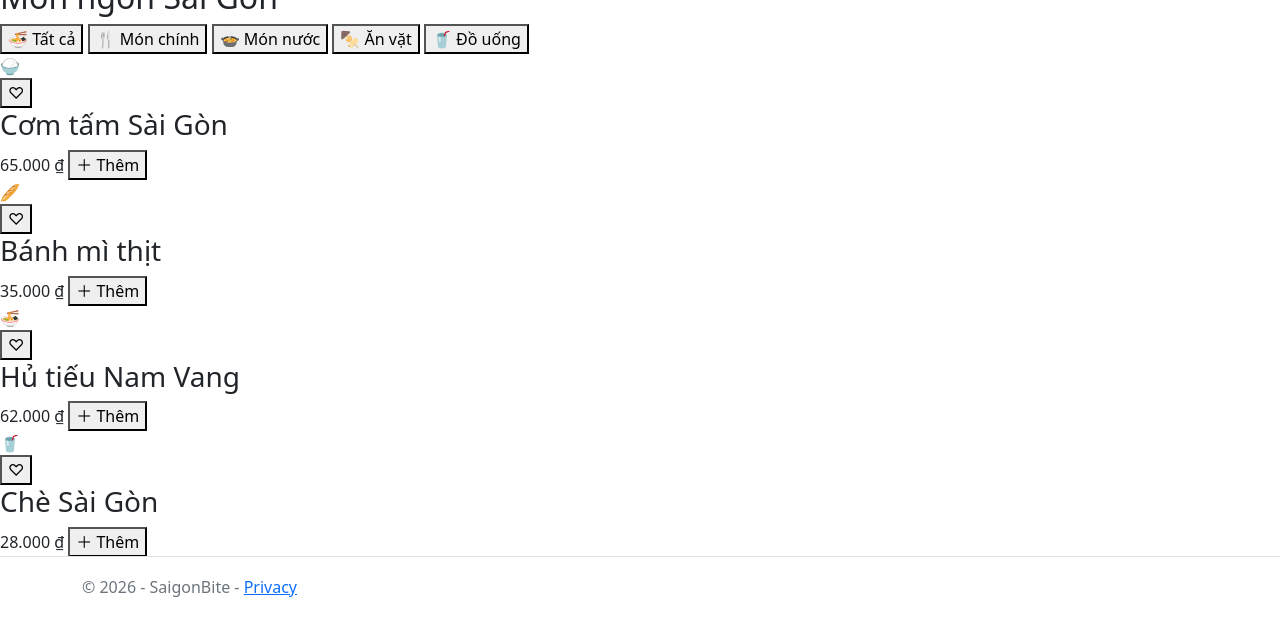
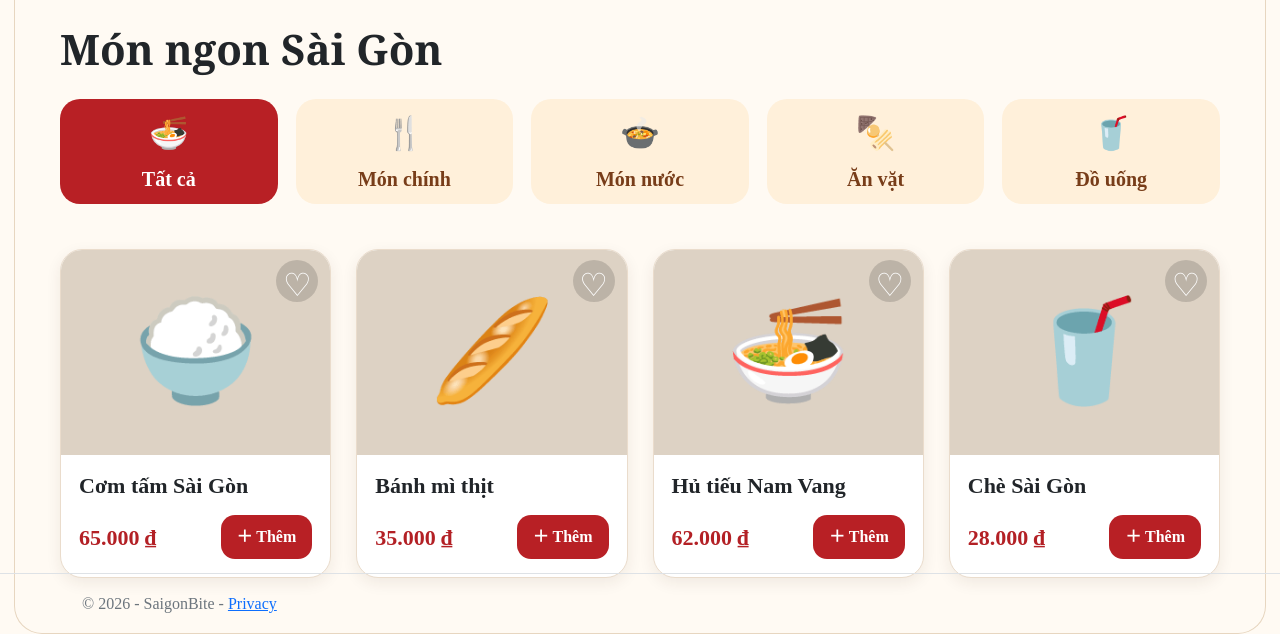
Before and after one commit to huynhngochien6210/SaigonBite, an ASP.NET Core app: page / in a window 1280 px wide. Shown: the part 418-1052 px from the top of the page. Before the commit the page ends 1015 px from the top, so only its background shows below. Run offline with ASP.NET Core 8, Linux system fonts and the light colour scheme; style sheets or scripts are compiled from the project's sources.

Commit message:
design SaigonBite homepage

```diff
--- a/wwwroot/css/site.css
+++ b/wwwroot/css/site.css
@@ -1,3 +1,7 @@
+* {
+    font-family: "Times New Roman", Times, serif;
+}
+
 html {
   font-size: 14px;
 }
@@ -18,5 +22,304 @@ html {
 }
 
 body {
-  margin-bottom: 60px;
+    margin: 0;
+    background: #fffaf3;
+    font-family: "Times New Roman", Times, serif;
 }
+
+.saigonbite-page {
+    width: 100%;
+    min-height: 100vh;
+    background: #fffaf3;
+}
+
+main {
+    width: 100%;
+    margin: 0;
+    padding: 0;
+}
+
+/* =========================
+   SAIGONBITE NAVBAR
+   ========================= */
+
+.sb-navbar {
+    background: #fffaf3;
+    border: 1px solid #e7d6c0;
+    border-radius: 28px 28px 0 0;
+    margin: 12px 14px 0;
+}
+
+.sb-navbar-inner {
+    min-height: 88px;
+    padding: 0 28px;
+    display: flex;
+    align-items: center;
+    justify-content: space-between;
+}
+
+/* Logo */
+
+.sb-brand {
+    display: flex;
+    align-items: center;
+    gap: 10px;
+    text-decoration: none;
+}
+
+    .sb-brand img {
+        width: 72px;
+        height: 58px;
+        object-fit: contain;
+    }
+
+    .sb-brand span {
+        color: #b32025;
+        font-size: 36px;
+        font-weight: 700;
+        font-family: Georgia, serif;
+        font-style: italic;
+    }
+
+/* Navigation */
+
+.sb-nav-links {
+    display: flex;
+    align-items: center;
+    gap: 42px;
+}
+
+.sb-nav-link {
+    position: relative;
+    padding: 30px 4px;
+    color: #161616;
+    text-decoration: none;
+    font-size: 20px;
+    font-weight: 600;
+}
+
+    .sb-nav-link:hover {
+        color: #b32025;
+    }
+
+    .sb-nav-link.active {
+        color: #b32025;
+    }
+
+        .sb-nav-link.active::after {
+            content: "";
+            position: absolute;
+            bottom: 17px;
+            left: 0;
+            right: 0;
+            height: 5px;
+            border-radius: 10px;
+            background: #b32025;
+        }
+
+/* Right */
+
+.sb-nav-right {
+    display: flex;
+    align-items: center;
+    gap: 28px;
+}
+
+.sb-cart {
+    color: #b32025;
+    font-size: 34px;
+    text-decoration: none;
+}
+
+.sb-user {
+    display: flex;
+    align-items: center;
+    gap: 9px;
+    font-size: 18px;
+    font-weight: 600;
+}
+
+.sb-user-avatar {
+    width: 42px;
+    height: 42px;
+    display: flex;
+    align-items: center;
+    justify-content: center;
+    border-radius: 50%;
+    background: #35a853;
+    font-size: 23px;
+}
+
+.sb-arrow {
+    font-size: 22px;
+}
+/* =========================
+   SAIGONBITE HOME
+   ========================= */
+
+body {
+    background: #fffaf3;
+}
+
+.saigonbite-home {
+    margin: 0 14px;
+    border-left: 1px solid #e7d6c0;
+    border-right: 1px solid #e7d6c0;
+    border-bottom: 1px solid #e7d6c0;
+    border-radius: 0 0 28px 28px;
+    background: #fffaf3;
+}
+
+
+/* =========================
+   HERO BANNER
+   ========================= */
+
+.sb-hero {
+    width: 100%;
+    aspect-ratio: 16 / 4;
+    background-image: url('/image/background.png');
+    background-size: cover;
+    background-position: center;
+    background-repeat: no-repeat;
+}
+
+
+/* =========================
+   FOOD SECTION
+   ========================= */
+
+.sb-food-section {
+    padding: 25px 45px 55px;
+}
+
+    .sb-food-section h2 {
+        margin-bottom: 25px;
+        font-family: Georgia, serif;
+        font-size: 42px;
+        font-weight: 700;
+    }
+
+
+/* Categories */
+
+.sb-categories {
+    display: grid;
+    grid-template-columns: repeat(5, 1fr);
+    gap: 18px;
+    margin-bottom: 45px;
+}
+
+.sb-category {
+    min-height: 105px;
+    border: none;
+    border-radius: 20px;
+    background: #fff0da;
+    color: #783d19;
+    display: flex;
+    flex-direction: column;
+    align-items: center;
+    justify-content: center;
+    gap: 7px;
+    font-size: 20px;
+    font-weight: 700;
+    cursor: pointer;
+}
+
+    .sb-category:hover {
+        background: #fbe0bd;
+    }
+
+    .sb-category.active {
+        background: #b82025;
+        color: white;
+    }
+
+.category-icon {
+    font-size: 32px;
+}
+
+
+/* Food grid */
+
+.sb-food-grid {
+    display: grid;
+    grid-template-columns: repeat(4, 1fr);
+    gap: 25px;
+}
+
+
+/* Food card */
+
+.sb-food-card {
+    background: #fff;
+    border: 1px solid #eadccc;
+    border-radius: 22px;
+    overflow: hidden;
+    box-shadow: 0 5px 15px rgba(70, 40, 20, .08);
+}
+
+.sb-food-image {
+    height: 205px;
+    position: relative;
+    display: flex;
+    align-items: center;
+    justify-content: center;
+    background: #ddd2c4;
+    overflow: hidden;
+}
+
+.food-placeholder {
+    font-size: 100px;
+}
+
+.favorite {
+    position: absolute;
+    top: 10px;
+    right: 12px;
+    width: 42px;
+    height: 42px;
+    border: none;
+    border-radius: 50%;
+    background: rgba(0,0,0,.15);
+    color: white;
+    font-size: 32px;
+    cursor: pointer;
+}
+
+.sb-food-info {
+    padding: 18px;
+}
+
+    .sb-food-info h3 {
+        margin-bottom: 16px;
+        font-size: 22px;
+        font-weight: 800;
+    }
+
+.sb-food-bottom {
+    display: flex;
+    align-items: center;
+    justify-content: space-between;
+}
+
+.sb-price {
+    color: #b32025;
+    font-size: 22px;
+    font-weight: 800;
+}
+
+.sb-add-btn {
+    border: none;
+    padding: 10px 16px;
+    border-radius: 14px;
+    background: #b82025;
+    color: white;
+    font-size: 16px;
+    font-weight: 700;
+    cursor: pointer;
+}
+
+    .sb-add-btn:hover {
+        background: #92191d;
+    }
```
